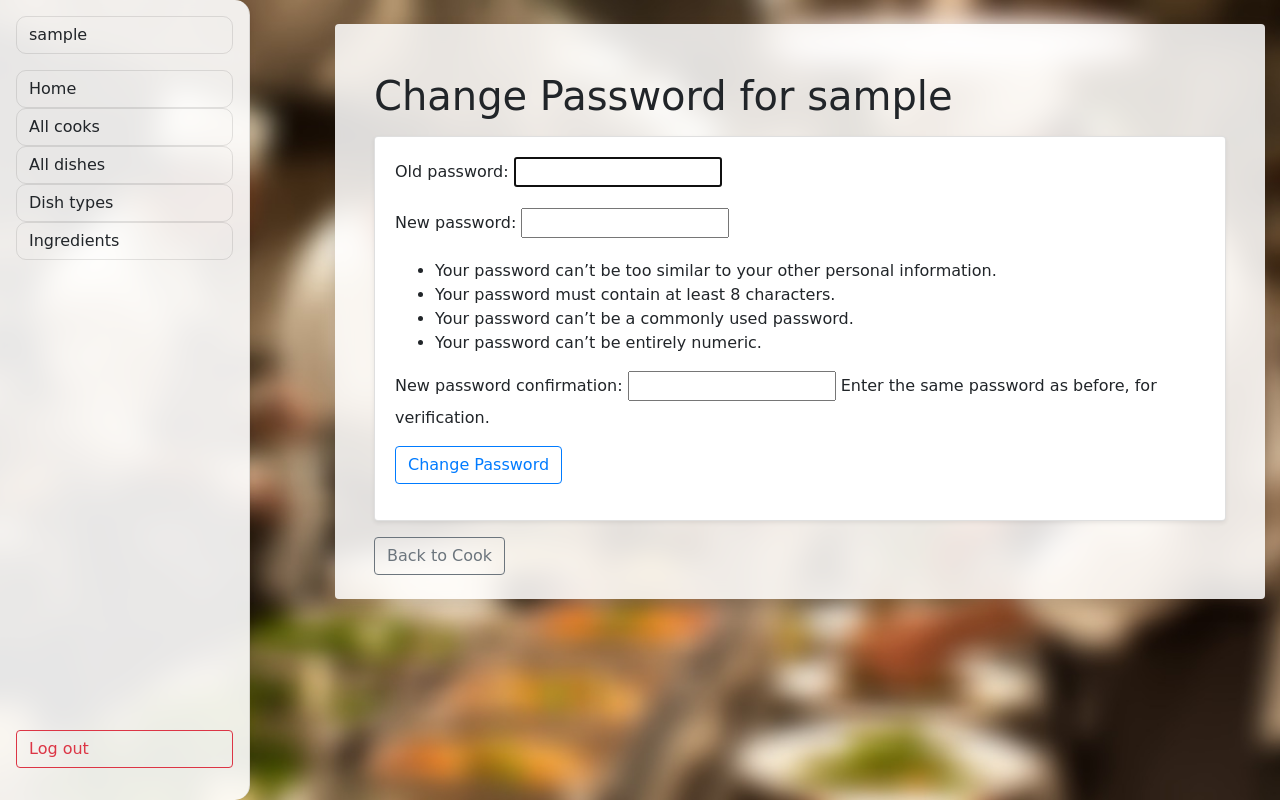
After one commit to Hetmarum/Django-Kitchen, a Django app: page /cooks/1/password_change/ in a window 1280 px wide. The commit adds this page. Run offline with Django 5.2, Linux system fonts and the light colour scheme; the visitor is signed in with stand-in values (Sample User, id 1); data comes from the database, SQL or seed files in the repository; parts of the project's set-up code (start-up, migrations or seed data) failed here and were passed over; some libraries are stand-ins or nearby versions; some web fonts are replaced.

Commit message:
password changing implementation

```diff
--- a/kitchen/urls.py
+++ b/kitchen/urls.py
@@ -23,6 +23,8 @@ from kitchen.views import (
     IngredientCreateView,
     IngredientUpdateView,
     IngredientDeleteView,
+    CookPasswordChangeView,
+    CookPasswordChangeDoneView
 )
 
 
@@ -87,4 +89,14 @@ urlpatterns = [
         IngredientDeleteView.as_view(),
         name="ingredient-delete",
     ),
+    path(
+        "cooks/<int:pk>/password_change/",
+        CookPasswordChangeView.as_view(),
+        name="cook-password-change"
+    ),
+    path(
+        "cooks/<int:pk>/password_change/done/",
+        CookPasswordChangeDoneView.as_view(),
+        name="cook-password-change-done"
+    ),
 ] + static(settings.STATIC_URL, document_root=settings.STATIC_ROOT)
--- a/kitchen/views.py
+++ b/kitchen/views.py
@@ -1,4 +1,5 @@
 from django.contrib.auth.mixins import LoginRequiredMixin
+from django.contrib.auth.views import PasswordChangeView
 from django.core.exceptions import PermissionDenied
 from django.db.models import Q
 from django.urls import reverse_lazy
@@ -138,6 +139,31 @@ class CookDeleteView(LoginRequiredMixin, generic.DeleteView):
         context = super().get_context_data(**kwargs)
         context["previous_url"] = self.request.META.get("HTTP_REFERER")
         return context
+
+
+class CookPasswordChangeView(LoginRequiredMixin, PasswordChangeView):
+    template_name = "kitchen/password_change_form.html"
+    success_url = reverse_lazy("kitchen:cook-password-change-done")
+
+    def get_success_url(self):
+        return reverse_lazy(
+            "kitchen:cook-password-change-done",
+            kwargs={"pk": self.request.user.pk}
+        )
+
+    def dispatch(self, request, *args, **kwargs):
+        if request.user.pk != kwargs["pk"] and not request.user.is_superuser:
+            raise PermissionDenied("You cannot change another cook's password.")
+        return super().dispatch(request, *args, **kwargs)
+
+    def get_context_data(self, **kwargs):
+        context = super().get_context_data(**kwargs)
+        context["cook"] = Cook.objects.get(pk=self.kwargs["pk"])
+        return context
+
+
+class CookPasswordChangeDoneView(LoginRequiredMixin, TemplateView):
+    template_name = "kitchen/password_change_done.html"
 
 
 class DishTypeListView(LoginRequiredMixin, generic.ListView):
--- a/templates/kitchen/cook_detail.html
+++ b/templates/kitchen/cook_detail.html
@@ -37,6 +37,9 @@
         {% if request.user.is_staff %}
           <a class="btn btn-outline-danger" href="{% url 'kitchen:cook-delete' pk=cook.id %}">Delete</a>
         {% endif %}
+        {% if request.user.is_staff or request.user == cook %}
+          <a class="btn btn-outline-info" style="float: right" href="{% url 'kitchen:cook-password-change' pk=cook.id %}">Change Password</a>
+        {% endif %}
       </div>
     </div>
   </div>
--- /dev/null
+++ b/templates/kitchen/password_change_form.html
@@ -0,0 +1,26 @@
+{% extends "base.html" %}
+{% block background %}bg-cooks{% endblock %}
+{% block title %}Change Password{% endblock %}
+
+{% block content %}
+<div class="container mt-4 p-4 rounded shadow"
+     style="background-color: rgba(255, 255, 255, 0.85); backdrop-filter: blur(8px);">
+  <div class="container mt-4">
+    <h1>Change Password for {{ cook.username }}</h1>
+
+    <div class="card mt-3 shadow-sm">
+      <div class="card-body">
+        <form method="post">
+            {% csrf_token %}
+            {{ form.as_p }}
+            <button type="submit" class="btn btn-outline-primary">Change Password</button>
+        </form>
+      </div>
+    </div>
+
+    <div class="mt-3">
+      <a class="btn btn-outline-secondary" href="{% url 'kitchen:cook-detail' pk=cook.id %}">Back to Cook</a>
+    </div>
+  </div>
+</div>
+{% endblock %}
```
Also changed, not shown: templates/kitchen/password_change_done.html (added, +11 -0 lines).
